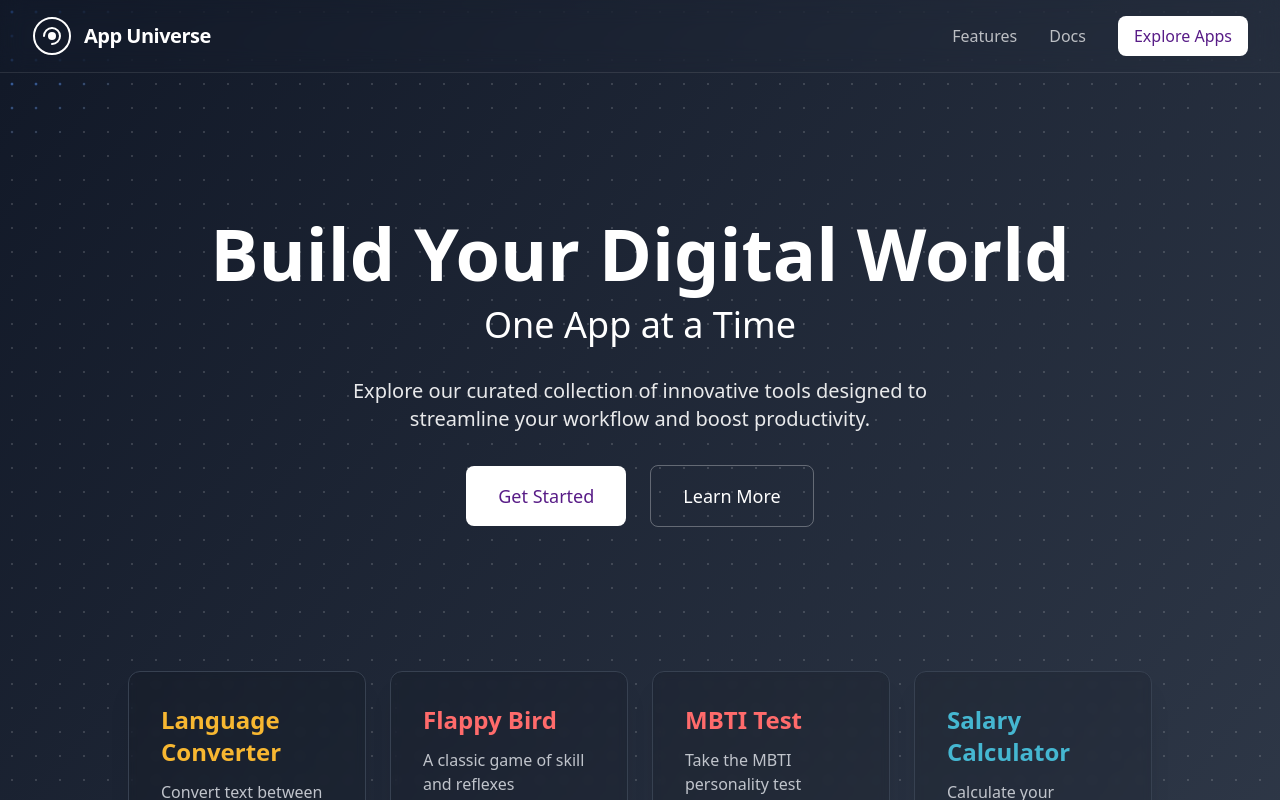
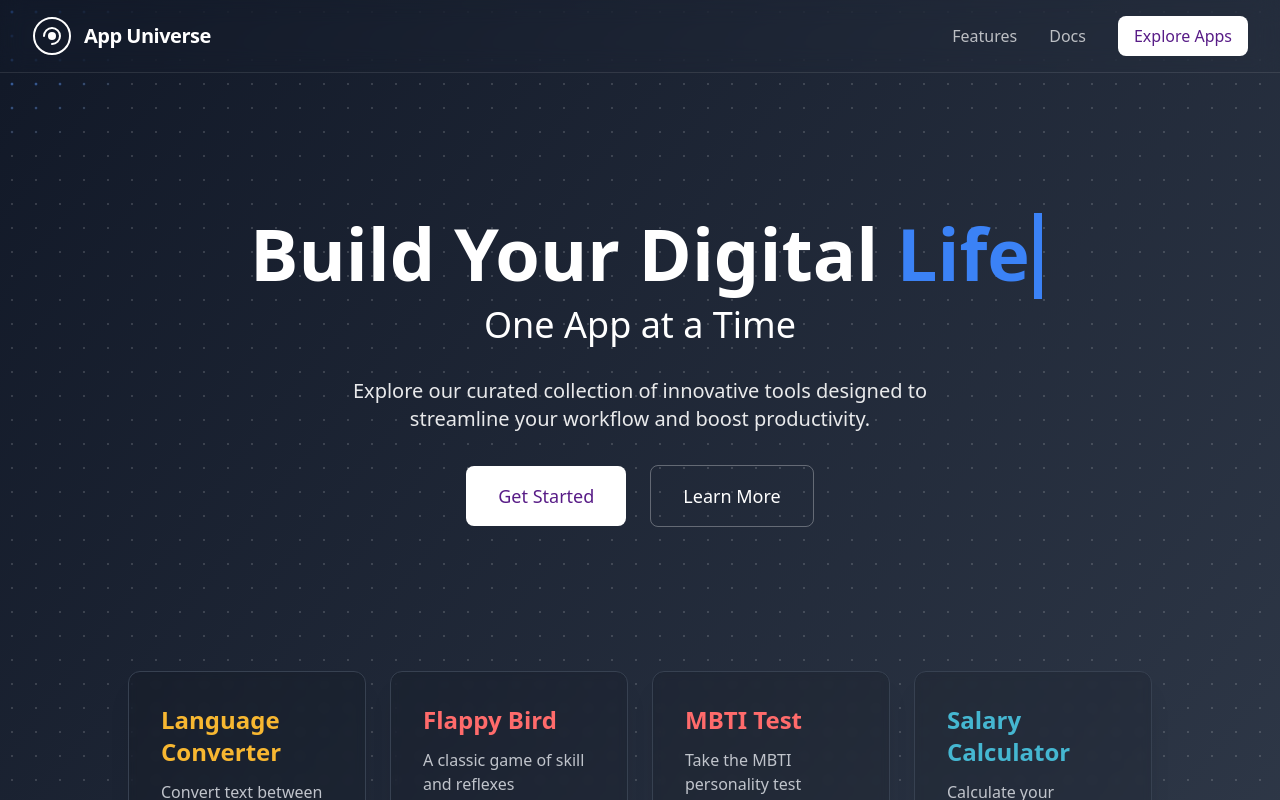
Before and after one commit to cookabc/app-universe, a Next.js app: page / in a window 1280 px wide. Shown: the top 800 px of the page. Built offline with nearby package versions, Linux system fonts and the light colour scheme.

Commit message:
feat: add typewriter effect

```diff
--- a/src/components/HeroSection.tsx
+++ b/src/components/HeroSection.tsx
@@ -1,12 +1,56 @@
 import { motion } from 'framer-motion'
 import Link from 'next/link'
+import { useEffect, useState } from 'react'
 
 const buttonVariants = {
     hover: { scale: 1.05 },
     tap: { scale: 0.95 },
 }
 
-export const HeroSection = () => (
+const words = ['World', 'Dream', 'Life']
+const TYPING_SPEED = 120
+const DELETING_SPEED = 100
+const PAUSE_TIME = 1500
+
+export const HeroSection = () => {
+    const [currentWordIndex, setCurrentWordIndex] = useState(0)
+    const [currentText, setCurrentText] = useState('')
+    const [isDeleting, setIsDeleting] = useState(false)
+
+    useEffect(() => {
+        let timeout: NodeJS.Timeout
+
+        const animateText = () => {
+            const currentWord = words[currentWordIndex]
+
+            if (!isDeleting) {
+                if (currentText !== currentWord) {
+                    timeout = setTimeout(() => {
+                        setCurrentText(currentWord.slice(0, currentText.length + 1))
+                    }, TYPING_SPEED)
+                } else {
+                    timeout = setTimeout(() => {
+                        setIsDeleting(true)
+                    }, PAUSE_TIME)
+                }
+            } else {
+                if (currentText !== '') {
+                    timeout = setTimeout(() => {
+                        setCurrentText(currentText.slice(0, currentText.length - 1))
+                    }, DELETING_SPEED)
+                } else {
+                    setIsDeleting(false)
+                    setCurrentWordIndex((prev) => (prev + 1) % words.length)
+                }
+            }
+        }
+
+        animateText()
+
+        return () => clearTimeout(timeout)
+    }, [currentText, currentWordIndex, isDeleting])
+
+    return (
         <section className="min-h-[50vh] w-full my-20 p-10 md:p-16 flex items-center justify-center text-center z-10">
             <motion.div
                 className="space-y-8"
@@ -15,7 +59,10 @@ export const HeroSection = () => (
                 transition={{ duration: 0.2, ease: [0.23, 1, 0.32, 1] }}
             >
                 <h2 className="text-5xl sm:text-6xl md:text-7xl font-bold text-white">
-                Build Your Digital World
+                    Build Your Digital{' '}
+                    <span className="relative inline-block text-blue-500 after:content-[''] after:absolute after:right-[-12px] after:top-[-4px] after:w-[8px] after:h-[120%] after:bg-blue-500 after:animate-blink">
+                        <span>{currentText}</span>
+                    </span>{' '}
                     <span className="block mt-4 text-2xl sm:text-3xl md:text-4xl font-normal">One App at a Time</span>
                 </h2>
                 <p className="text-lg sm:text-xl text-white/90 max-w-2xl mx-auto leading-relaxed">
@@ -33,3 +80,4 @@ export const HeroSection = () => (
             </motion.div>
         </section>
     )
+}
```
Lines whose indentation alone changed are shown as unchanged.
